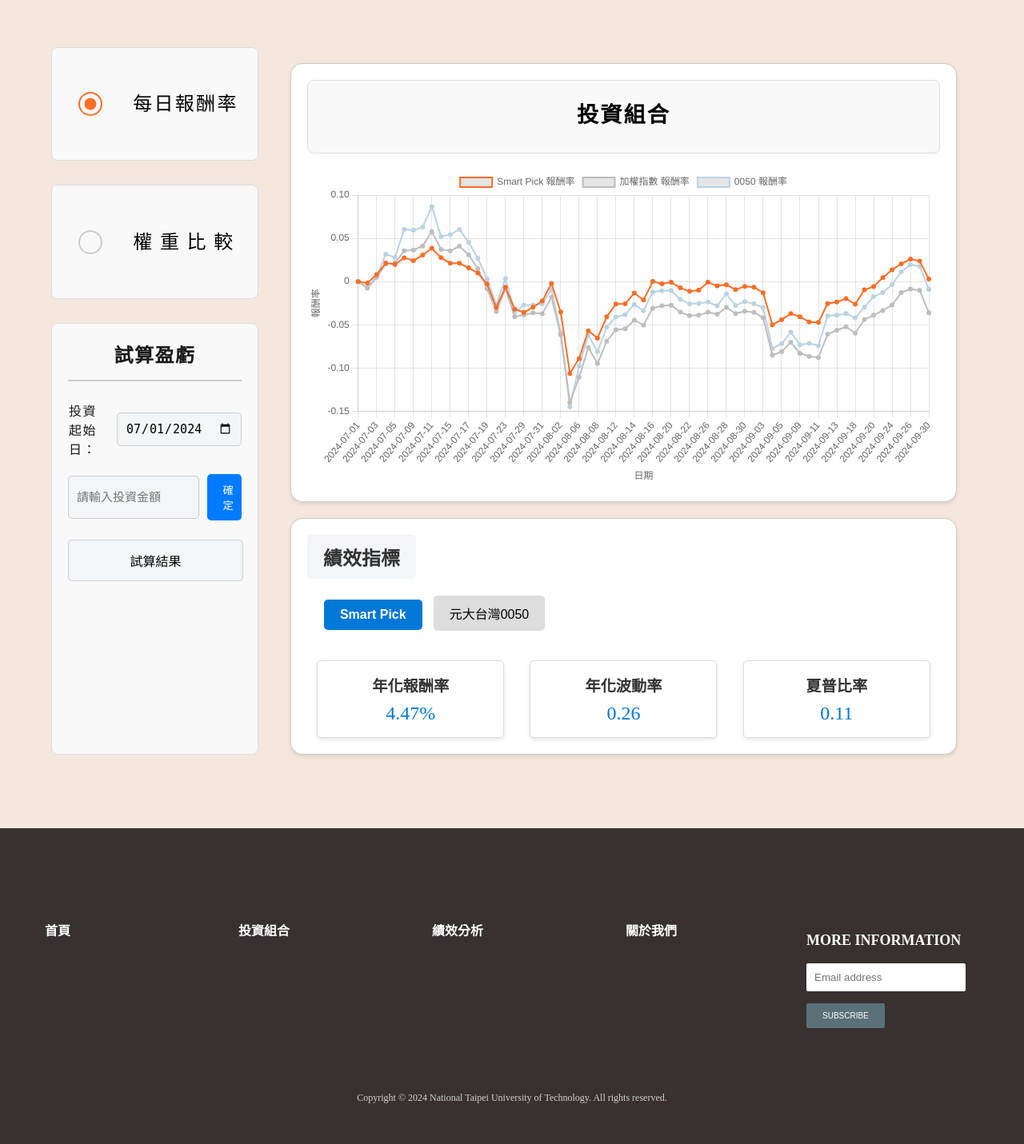
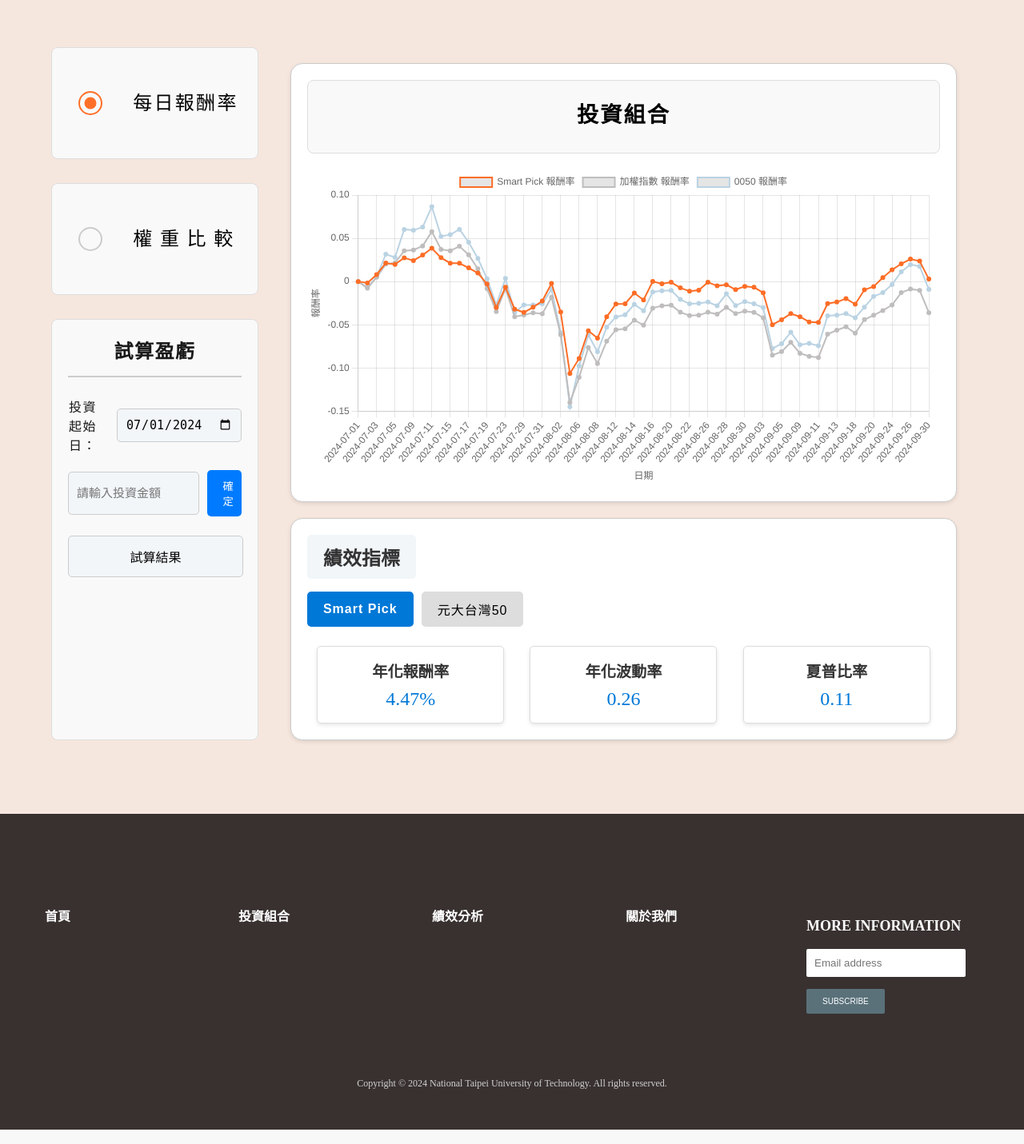
Before and after one commit to WAmy2003/Senior-Project, a Django app: page /analysis.html in a window 1280 px wide. Shown: the part 85-1516 px from the top of the page at 80% size. Run offline with Django 5.2, Linux system fonts and the light colour scheme; data comes from the database, SQL or seed files in the repository.

Commit message:
調整文字、績效指標按鈕統一

```diff
--- a/Django/app/static/css/style4.css
+++ b/Django/app/static/css/style4.css
@@ -418,17 +418,21 @@ canvas {
 }
 
 .button-container {
-    margin: 1rem;
+    margin-top: 1rem;
+    display: flex; /* 使用 Flexbox 讓按鈕水平排列 */
+    justify-content: center; /* 按鈕居中 */
+    gap: 10px; /* 按鈕之間的間距 */
 }
 
 #btn-smartpick, #btn-0050 {
     padding: 10px 20px;
-    margin: 5px;
+    margin: 0; /*移除多於外邊框*/
     border: none;
     background-color: #ddd;
     cursor: pointer;
     font-size: 1rem;
     border-radius: 5px;
+    letter-spacing: 1px;
 }
 
 #btn-smartpick.active, #btn-0050.active {
@@ -442,7 +446,7 @@ canvas {
     justify-content: space-evenly; /* 讓子元素左右分散排列 */
     align-items: center; /* 垂直居中對齊 */
     gap: 20px; /* 每個指標之間的間距 */
-    margin-top: 1rem; /* 與其他區域的間隔 */
+    margin-top: 1.5rem; /* 與其他區域的間隔 */
     width: 100%; /* 填滿父容器寬度 */
     box-sizing: border-box; /* 確保寬度計算包含 padding 和 border */
 }
--- a/Django/app/templates/analysis.html
+++ b/Django/app/templates/analysis.html
@@ -94,7 +94,7 @@
                             </div>
                             <div class="button-container">
                                 <button id="btn-smartpick" class="active">Smart Pick</button>
-                                <button id="btn-0050">元大台灣0050</button>
+                                <button id="btn-0050">元大台灣50</button>
                             </div>
                             <section class="performance-metrics">
                                 <div class="metric">
```
